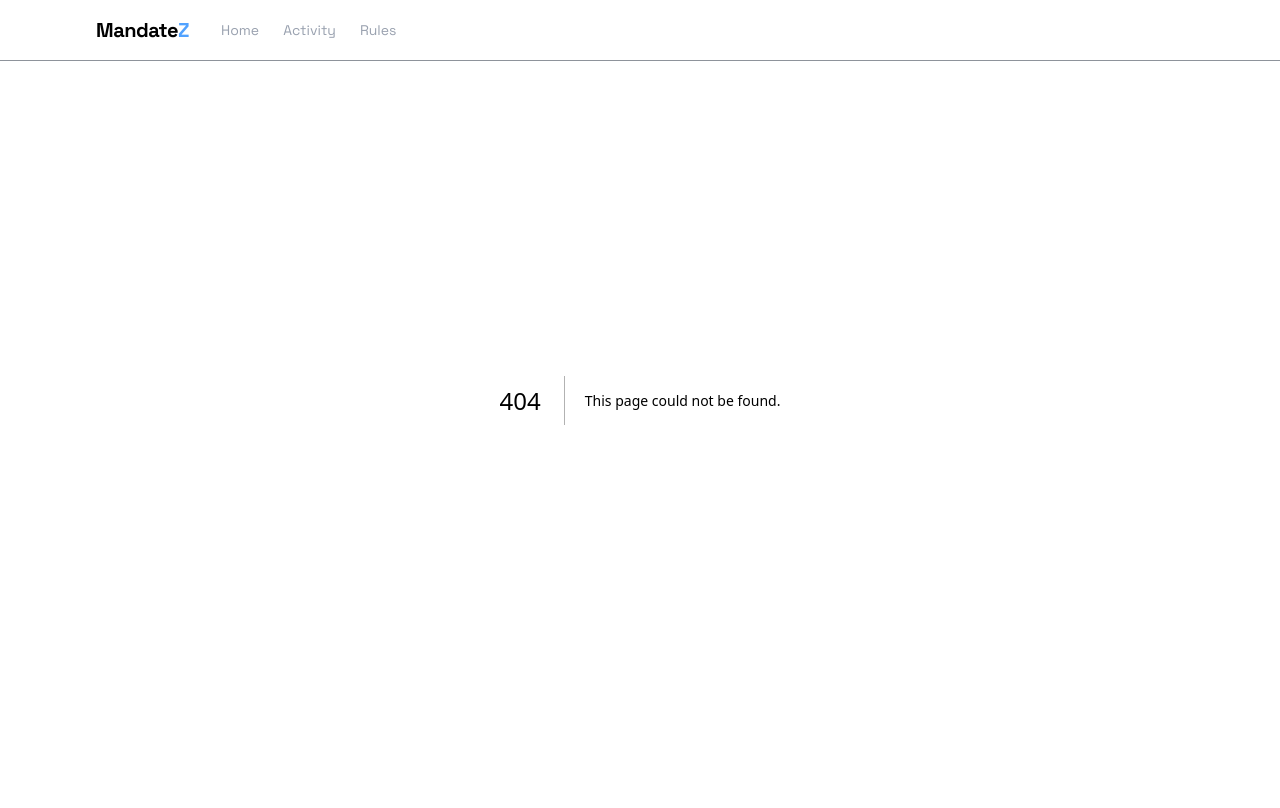
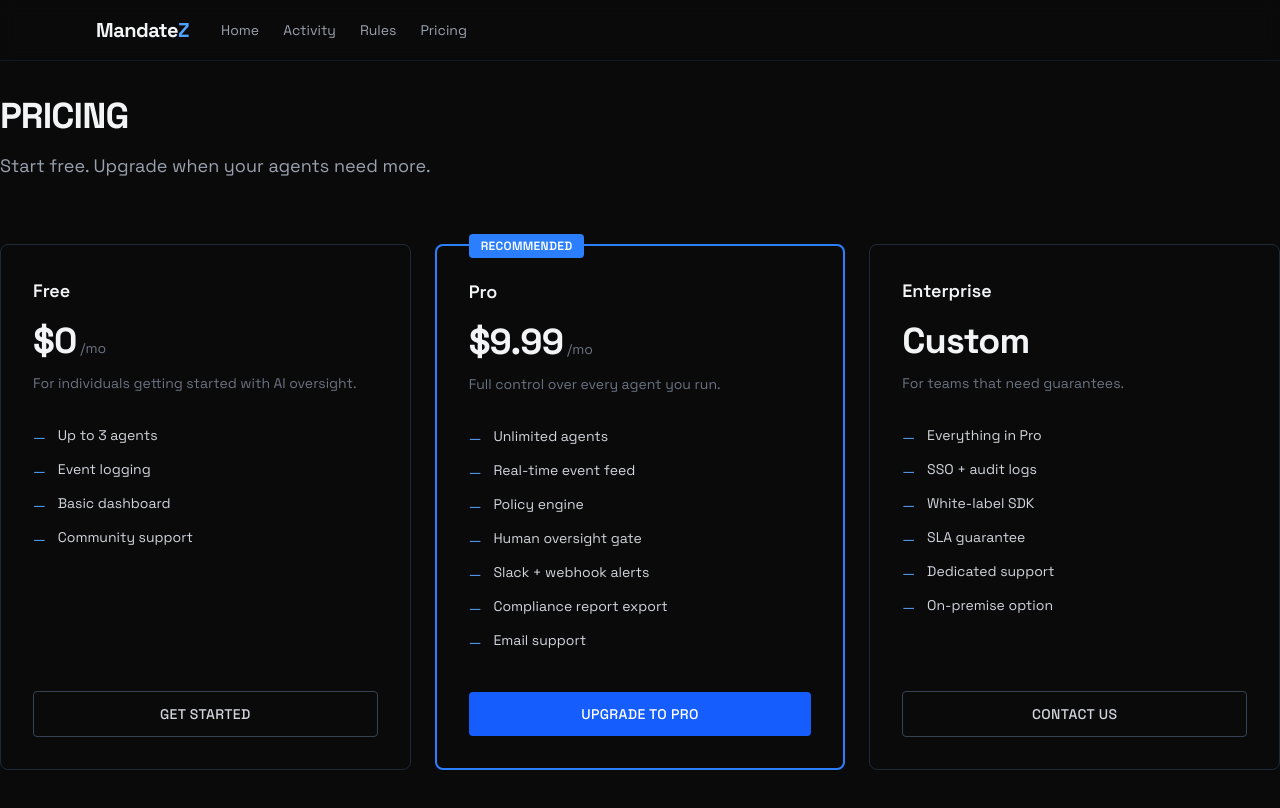
Before and after one commit to mandatez/core, a Next.js app in the folder apps/consumer/: page /pricing in a window 1280 px wide. Before the commit this address had no page. Shown: the top 808 px of the page. Built offline with nearby package versions, Linux system fonts and the light colour scheme.

Commit message:
feat: pricing page — three tier pricing with Pro highlighted

```diff
--- a/apps/consumer/src/app/layout.tsx
+++ b/apps/consumer/src/app/layout.tsx
@@ -36,6 +36,9 @@
               <Link href="/rules" className="hover:text-gray-200 transition-colors">
                 Rules
               </Link>
+              <Link href="/pricing" className="hover:text-gray-200 transition-colors">
+                Pricing
+              </Link>
             </div>
           </div>
         </nav>
--- /dev/null
+++ b/apps/consumer/src/app/pricing/page.tsx
@@ -0,0 +1,123 @@
+import Link from 'next/link';
+
+const TIERS = [
+  {
+    name: 'Free',
+    price: '$0',
+    period: '/mo',
+    description: 'For individuals getting started with AI oversight.',
+    features: [
+      'Up to 3 agents',
+      'Event logging',
+      'Basic dashboard',
+      'Community support',
+    ],
+    cta: 'Get started',
+    href: '/activity',
+    highlighted: false,
+  },
+  {
+    name: 'Pro',
+    price: '$9.99',
+    period: '/mo',
+    description: 'Full control over every agent you run.',
+    features: [
+      'Unlimited agents',
+      'Real-time event feed',
+      'Policy engine',
+      'Human oversight gate',
+      'Slack + webhook alerts',
+      'Compliance report export',
+      'Email support',
+    ],
+    cta: 'Upgrade to Pro',
+    href: '/activity',
+    highlighted: true,
+  },
+  {
+    name: 'Enterprise',
+    price: 'Custom',
+    period: '',
+    description: 'For teams that need guarantees.',
+    features: [
+      'Everything in Pro',
+      'SSO + audit logs',
+      'White-label SDK',
+      'SLA guarantee',
+      'Dedicated support',
+      'On-premise option',
+    ],
+    cta: 'Contact us',
+    href: 'mailto:hello@mandatez.com',
+    highlighted: false,
+  },
+];
+
+export default function PricingPage() {
+  return (
+    <div className="py-16 md:py-24">
+      <div className="mb-16">
+        <h2 className="text-3xl md:text-4xl font-black tracking-tight uppercase">
+          Pricing
+        </h2>
+        <p className="mt-4 text-gray-400 text-lg max-w-lg">
+          Start free. Upgrade when your agents need more.
+        </p>
+      </div>
+
+      <div className="grid grid-cols-1 md:grid-cols-3 gap-6">
+        {TIERS.map((tier) => (
+          <div
+            key={tier.name}
+            className={`rounded-lg p-8 flex flex-col ${
+              tier.highlighted
+                ? 'border-2 border-blue-500 relative'
+                : 'border border-gray-800'
+            }`}
+          >
+            {tier.highlighted && (
+              <span className="absolute -top-3 left-8 bg-blue-500 text-white text-xs font-semibold tracking-wide uppercase px-3 py-1 rounded">
+                Recommended
+              </span>
+            )}
+
+            <h3 className="text-lg font-semibold text-gray-100">
+              {tier.name}
+            </h3>
+            <div className="mt-4 flex items-baseline gap-1">
+              <span className="text-4xl font-black tracking-tight text-gray-100">
+                {tier.price}
+              </span>
+              {tier.period && (
+                <span className="text-gray-500 text-sm">{tier.period}</span>
+              )}
+            </div>
+            <p className="mt-3 text-sm text-gray-500">
+              {tier.description}
+            </p>
+
+            <ul className="mt-8 space-y-3 flex-1">
+              {tier.features.map((feature) => (
+                <li key={feature} className="text-sm text-gray-300 flex items-start gap-3">
+                  <span className="text-blue-400 mt-0.5 shrink-0">—</span>
+                  {feature}
+                </li>
+              ))}
+            </ul>
+
+            <Link
+              href={tier.href}
+              className={`mt-10 block text-center px-6 py-3 text-sm font-medium tracking-wide uppercase rounded transition-colors ${
+                tier.highlighted
+                  ? 'bg-blue-600 hover:bg-blue-500 text-white'
+                  : 'border border-gray-700 hover:border-gray-400 text-gray-300 hover:text-white'
+              }`}
+            >
+              {tier.cta}
+            </Link>
+          </div>
+        ))}
+      </div>
+    </div>
+  );
+}
```
